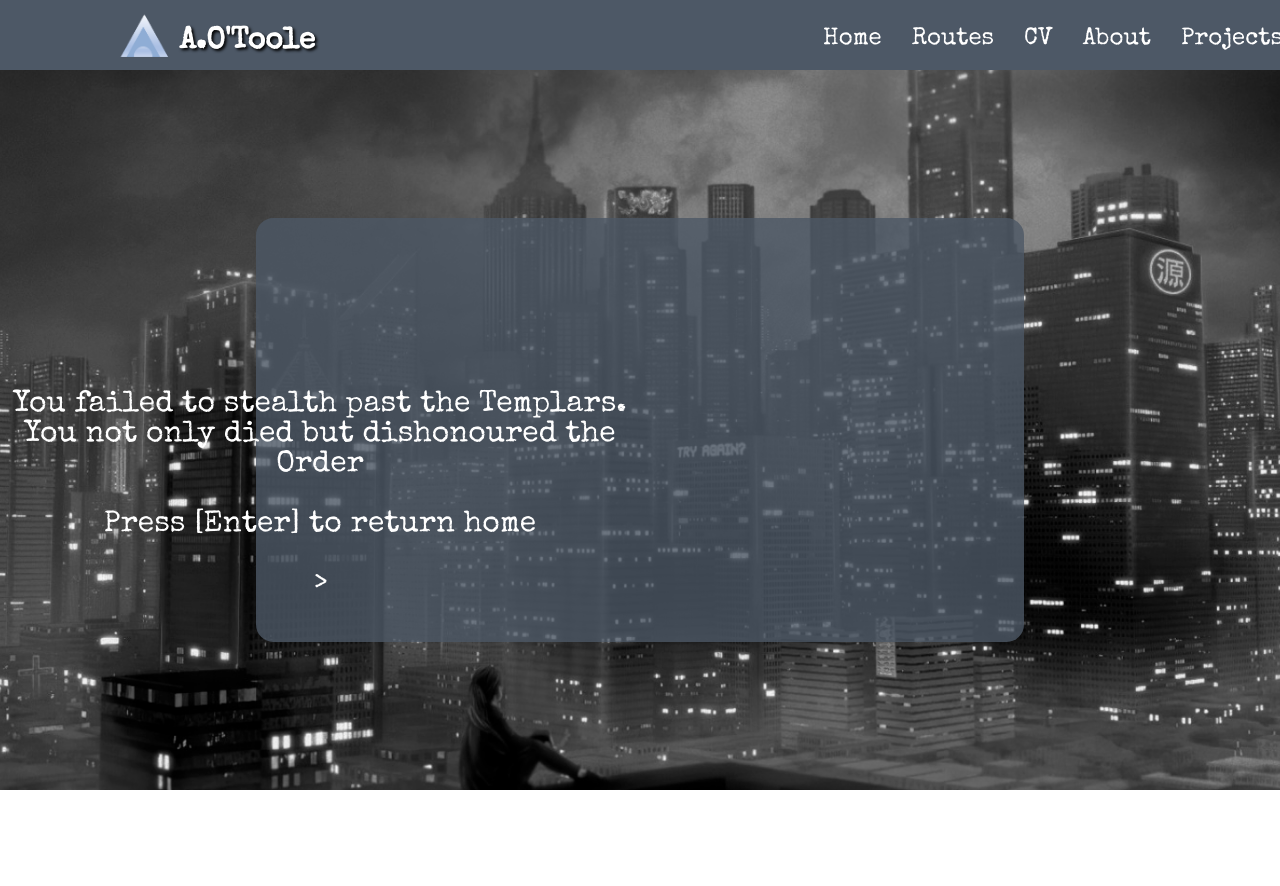
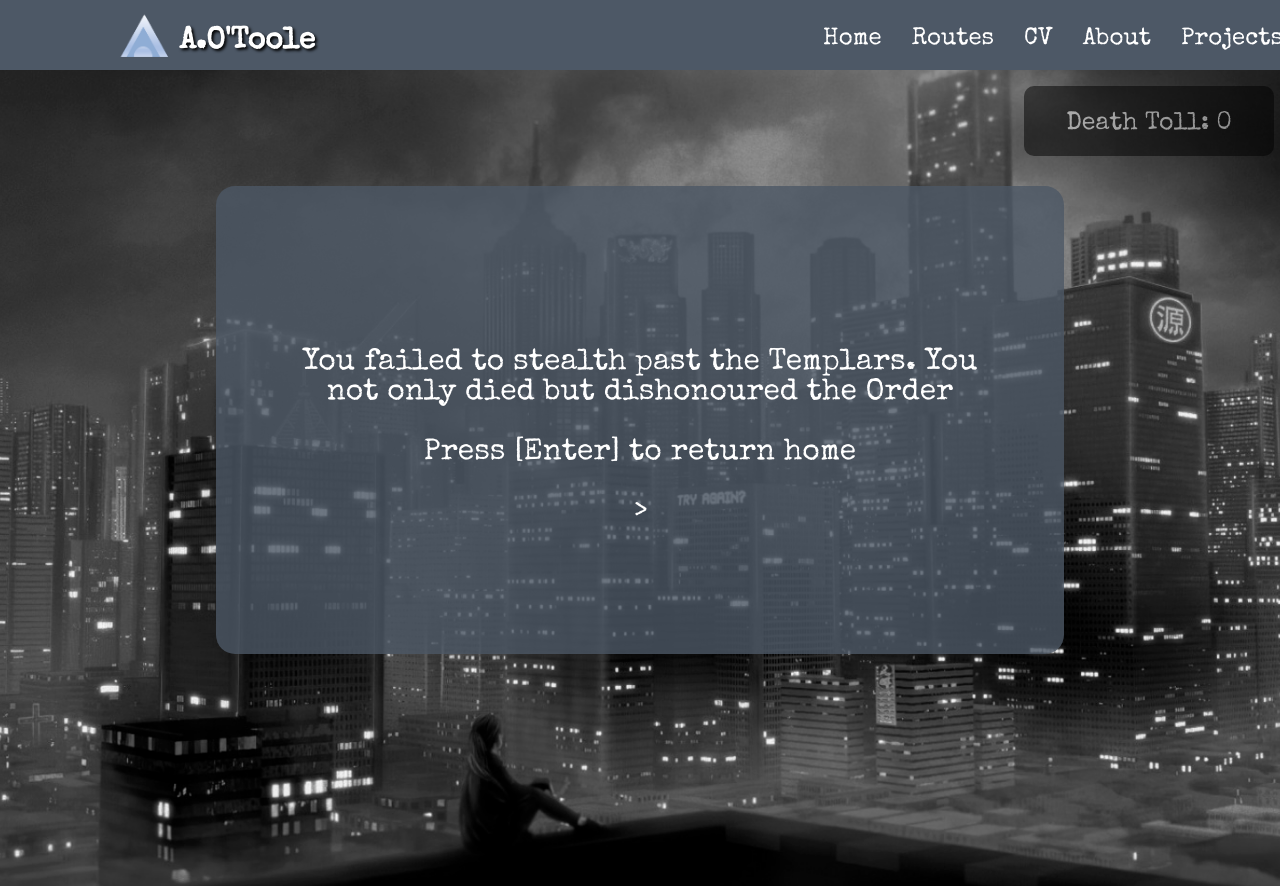
Before and after one commit to otoolea10/otoolea10.github.io-port, a React app: page /mystery in a window 1280 px wide. Before the commit the page ends 800 px from the top, so only its background shows below. Built offline with nearby package versions, Linux system fonts and the light colour scheme.

Commit message:
feat: 💡 adds death toll

```diff
--- a/src/components/GameCard/GameCard.tsx
+++ b/src/components/GameCard/GameCard.tsx
@@ -4,9 +4,12 @@ import Typewriter from "typewriter-effect";
 import PathSelector from "../PathSelector/PathSelector";
 import GameCardStyles from "./GameCardStyles";
 import { useNavigate } from "react-router-dom";
+import { useDispatch } from "react-redux";
+import { increment } from "../../store/counterSlice";
 
 const GameCard = () => {
   const navigate = useNavigate();
+  const dispatch = useDispatch();
 
   useEffect(() => {
     const handleKeyDown = (e: KeyboardEvent) => {
@@ -19,6 +22,7 @@ const GameCard = () => {
           break;
         case "ArrowDown":
           navigate("/mystery");
+          dispatch(increment());
           break;
         case "ArrowLeft":
           navigate("/cv");
@@ -41,16 +45,15 @@ const GameCard = () => {
               .typeString(
                 "<h2>You find yourself in a clearing. There are 4 paths in front of you which way would you like to go?</h2>"
               )
-              .pauseFor(500)
+              .pauseFor(250)
               .start();
             typewriter
               .typeString("<h3>(Hint: Use keyboard arrow keys) </h3>")
-              .pauseFor(500)
+              .pauseFor(250)
               .start();
           }}
         />
       </div>
-
       <PathSelector />
     </GameCardStyles>
   );
--- a/src/pages/Mystery/Mystery.tsx
+++ b/src/pages/Mystery/Mystery.tsx
@@ -4,7 +4,13 @@ import Typewriter from "typewriter-effect";
 import MysteryData from "./MysteryData.json";
 import MysteryStyles from "./MysteryStyles";
 import { useNavigate } from "react-router-dom";
-const Mystery = () => {
+import { connect } from "react-redux";
+import { RootState } from "../../store/store";
+
+interface MysteryProps {
+  deathCounter: number;
+}
+const Mystery = ({ deathCounter }: MysteryProps) => {
   const navigate = useNavigate();
 
   useEffect(() => {
@@ -20,6 +26,9 @@ const Mystery = () => {
   }, [navigate]);
   return (
     <MysteryStyles>
+      <div className="death-counter">
+        <p>Death Toll: {deathCounter}</p>
+      </div>
       <img src={square} alt="mystery-square" />
       <div className="text-container">
         <Typewriter
@@ -36,4 +45,7 @@ const Mystery = () => {
     </MysteryStyles>
   );
 };
-export default Mystery;
+const mapStateToProps = (state: RootState) => ({
+  deathCounter: state.counter.count
+});
+export default connect(mapStateToProps)(Mystery);
--- a/src/pages/Mystery/MysteryData.json
+++ b/src/pages/Mystery/MysteryData.json
@@ -3,5 +3,5 @@
   "Go straight to jail, don't pass go, don't collect $200",
   "You angered a chicken and was pecked to death by its army. You died.",
   "You failed to stealth past the Templars. You not only died but dishonoured the Order",
-  "You failed your constitution saving throw and fell to your death"
+  "You failed your dexterity saving throw and fell to your death"
 ]
--- a/src/pages/Mystery/MysteryStyles.tsx
+++ b/src/pages/Mystery/MysteryStyles.tsx
@@ -6,21 +6,43 @@ const MysteryStyles = styled.div`
   background-repeat: no-repeat;
   background-size: cover;
   background-position: center;
-  width: 100vw;
-  height: 90vh;
+  width: 100%;
+  height: 100vh;
+  padding-top: 1rem;
   img {
     display: block;
     margin: auto;
-    width: 60vw;
-    height: 100%;
+    width: 53em;
+    height: 33em;
   }
   .text-container {
-    transform: translateY(-50vh);
+    transform: translateY(-21em);
     z-index: 999;
     color: white;
-    width: 50%;
+    width: 45em;
+    margin: auto;
     text-align: center;
   }
+  .death-counter {
+    display: block;
+    width: 250px;
+    height: 70px;
+    background-color: black;
+    opacity: 0.5;
+    border-radius: 10px;
+    margin-left: 80vw;
+
+  }
+  }
+  .death-counter p {
+    width: 80%;
+    font-size: 25px;
+    color: white;
+    margin: auto;
+    text-align: center;
+    padding-top: 25px;
+  }
+
   span {
     font-size: 30px;
   }
--- /dev/null
+++ b/src/store/counterSlice.ts
@@ -0,0 +1,20 @@
+import { createSlice } from "@reduxjs/toolkit";
+
+//  state object
+const initialState = {
+  count: 0
+};
+
+export const counterSlice = createSlice({
+  name: "counter",
+  initialState,
+  reducers: {
+    // actions
+    increment: (state) => {
+      state.count += 1;
+    }
+  }
+});
+export const { increment } = counterSlice.actions;
+
+export default counterSlice.reducer;
--- a/src/store/store.ts
+++ b/src/store/store.ts
@@ -1,11 +1,12 @@
 import { configureStore } from "@reduxjs/toolkit";
 import { setupListeners } from "@reduxjs/toolkit/query";
 import { githubApi } from "./githubApi";
-
+import counterReducer from "./counterSlice";
 export const store = configureStore({
   reducer: {
     // Add the generated reducer as a specific top-level slice
-    [githubApi.reducerPath]: githubApi.reducer
+    [githubApi.reducerPath]: githubApi.reducer,
+    counter: counterReducer
   },
   // Adding the api middleware enables caching, invalidation, polling,
   // and other useful features of `rtk-query`.
```
Also changed, not shown: public/assets/images/backgrounds/logo-with-background.png (deleted).
